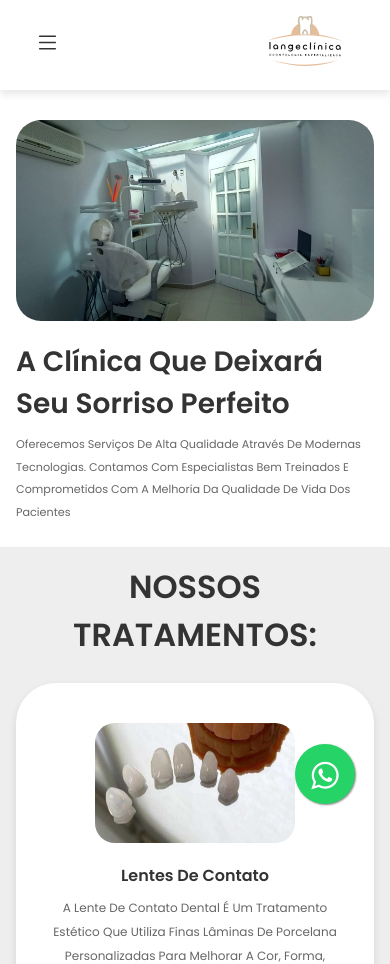
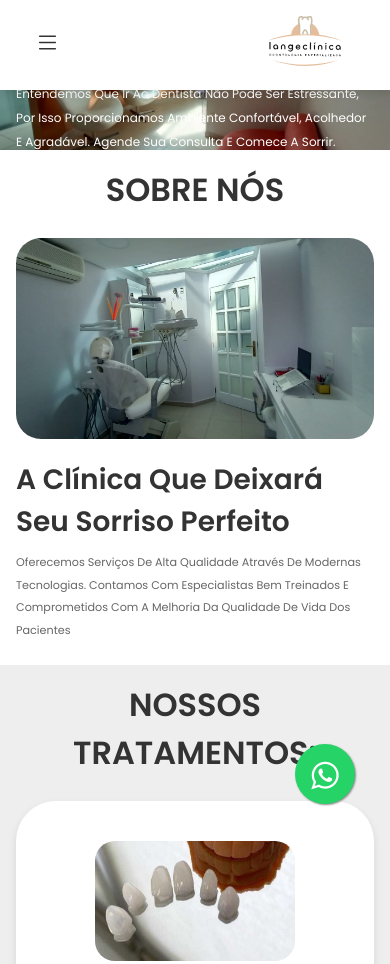
Before and after one commit to GabrielAdosS/Langeclinica, a plain HTML site: page index.html in a window 390 px wide. Shown: the top 964 px of the page. Drawn offline with nearby package versions, Linux system fonts and the light colour scheme.

Commit message:
tentantdo

```diff
--- a/css/style.css
+++ b/css/style.css
@@ -415,7 +415,7 @@ section{
     }
     .home{
         background-position: left;
-        height: 15px;
+        height: 150px;
         display: flex;
         justify-content: left;
         align-items: center;
```
